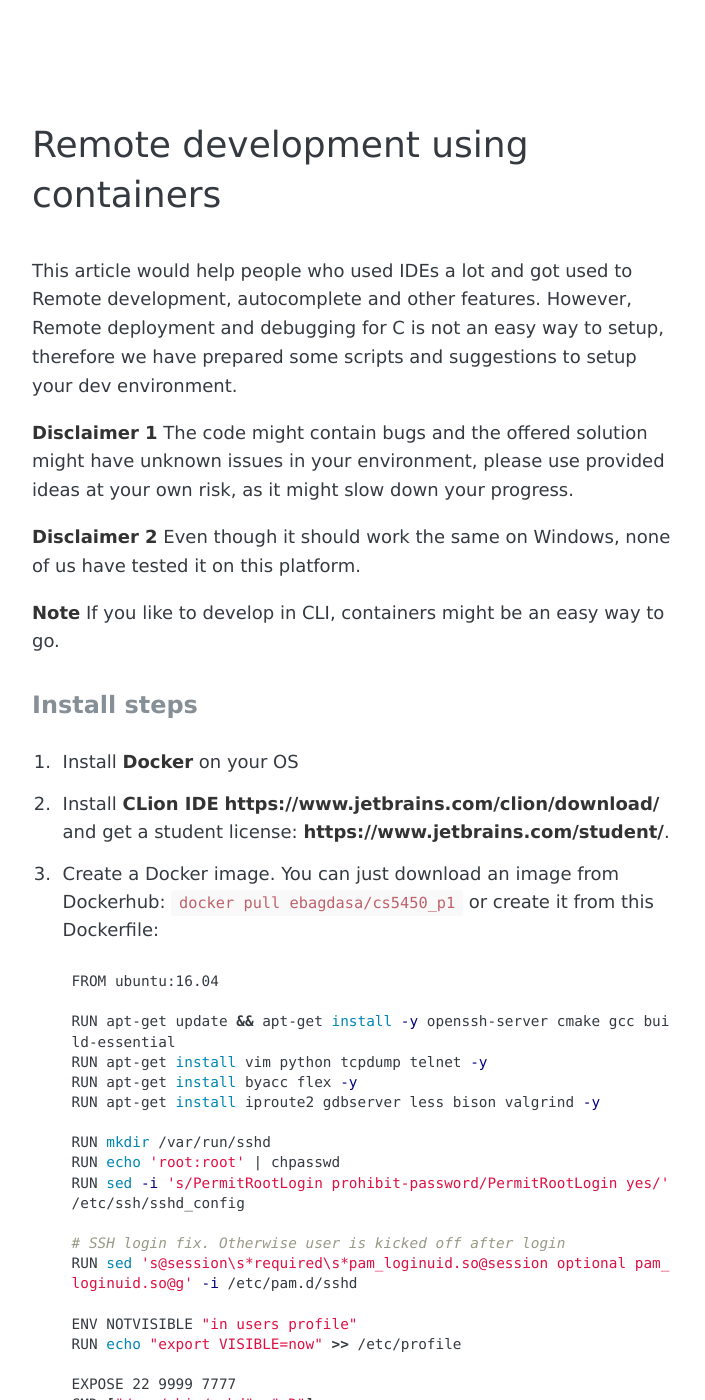
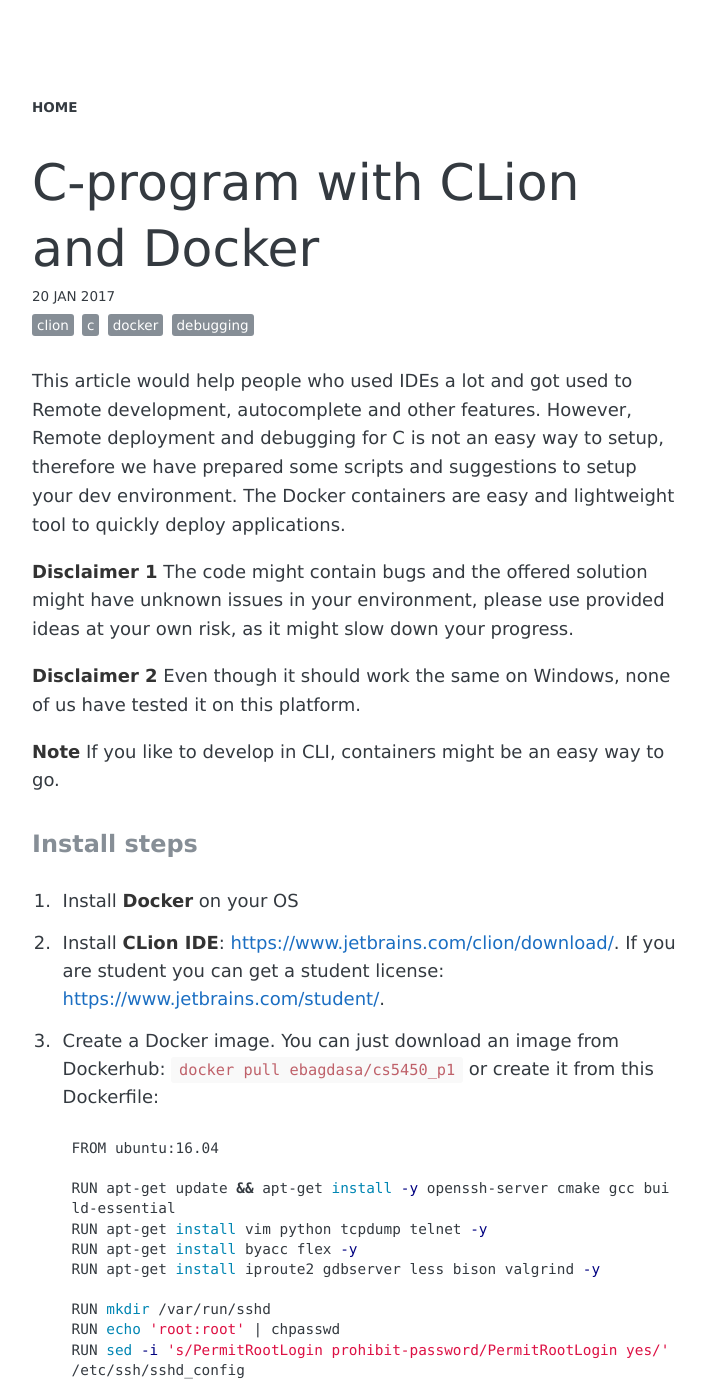
Before and after one commit to ebagdasa/ebagdasa.github.io, a Jekyll site: the page built from _posts/2017-01-20-docker-clion-debugging.md, in a window 1280 px wide and 1400 px high. Shown: the whole window, without its empty margins (284-989 px from the left). Built offline with Jekyll 4.4.1, drawn with Linux system fonts in a browser that asks for light colours; nearby versions of some CDN libraries; some web fonts are replaced; comment, search, counter and statistics services are not loaded; some of the changed text lies outside the part shown.

```diff
--- a/_config.yml
+++ b/_config.yml
@@ -7,6 +7,7 @@
 
 author:
   github:           ebagdasa
+  twitter:          ebagdasa
 
 copyright:
   year:             2017
@@ -19,7 +20,7 @@
 
 # Disqus
 disqus:
-  id:               "ebagdasa"
+  id:               "ebagdasa-me"
 
 # URL
 url:                "http://ebagdasa.me" # the base hostname & protocol for your site
--- a/_posts/2017-01-20-docker-clion-debugging.md
+++ b/_posts/2017-01-20-docker-clion-debugging.md
@@ -1,13 +1,15 @@
 ---
-layout: default
-title: Docker integration
-nav: assignments
+layout: post
+title: C-program with CLion and Docker
 comments: true
+description: "How to configure Remote Debugging of C-program with CLion and Docker"
+date: 2017-01-20
+tags: [clion, c, docker, debugging]
+comments: true
+share: true
 ---
 
-## Remote development using containers
-
-This article would help people who used IDEs a lot and got used to Remote development, autocomplete and other features. However, Remote deployment and debugging for C is not an easy way to setup, therefore we have prepared some scripts and suggestions to setup your dev environment.
+This article would help people who used IDEs a lot and got used to Remote development, autocomplete and other features. However, Remote deployment and debugging for C is not an easy way to setup, therefore we have prepared some scripts and suggestions to setup your dev environment. The Docker containers are easy and lightweight tool to quickly deploy applications.
 
 **Disclaimer 1** The code might contain bugs and the offered solution might have unknown issues in your environment, please use provided ideas at your own risk, as it might slow down your progress.
 
@@ -19,7 +21,7 @@
 #### Install steps
 
 1.  Install **Docker** on your OS
-2.  Install **CLion IDE** [**https://www.jetbrains.com/clion/download/**](https://www.jetbrains.com/clion/download/) and get a student license: [**https://www.jetbrains.com/student/**](https://www.jetbrains.com/student/).
+2.  Install **CLion IDE**: [https://www.jetbrains.com/clion/download/](https://www.jetbrains.com/clion/download/). If you are student you can get a student license: [https://www.jetbrains.com/student/](https://www.jetbrains.com/student/).
 3.  Create a Docker image. You can just download an image from Dockerhub: `docker pull ebagdasa/cs5450_p1` or create it from this Dockerfile:
 
     ~~~ bash
```
Also changed, not shown: other parts of _posts/2017-01-20-docker-clion-debugging.md (+6 -9 lines).
